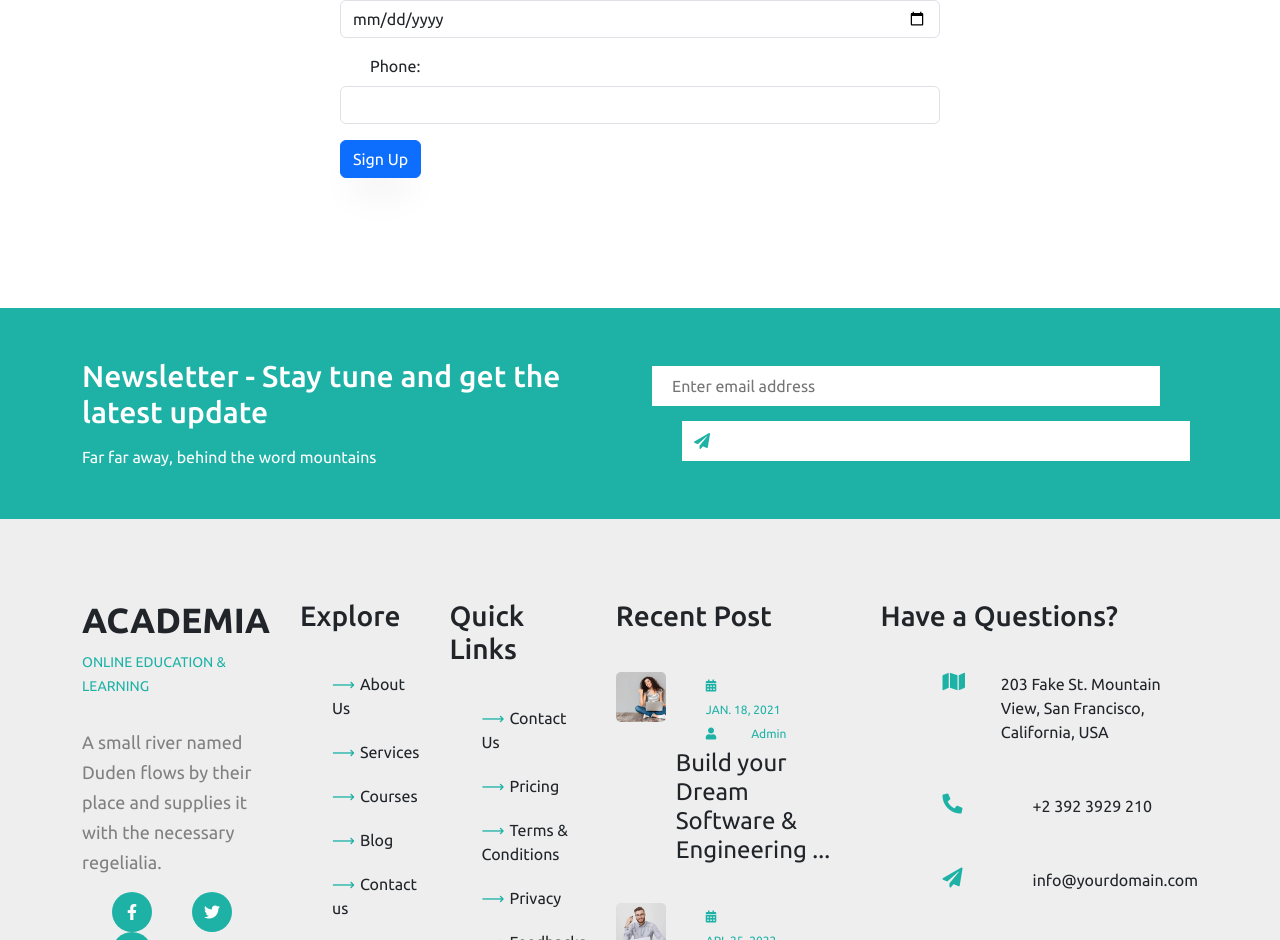
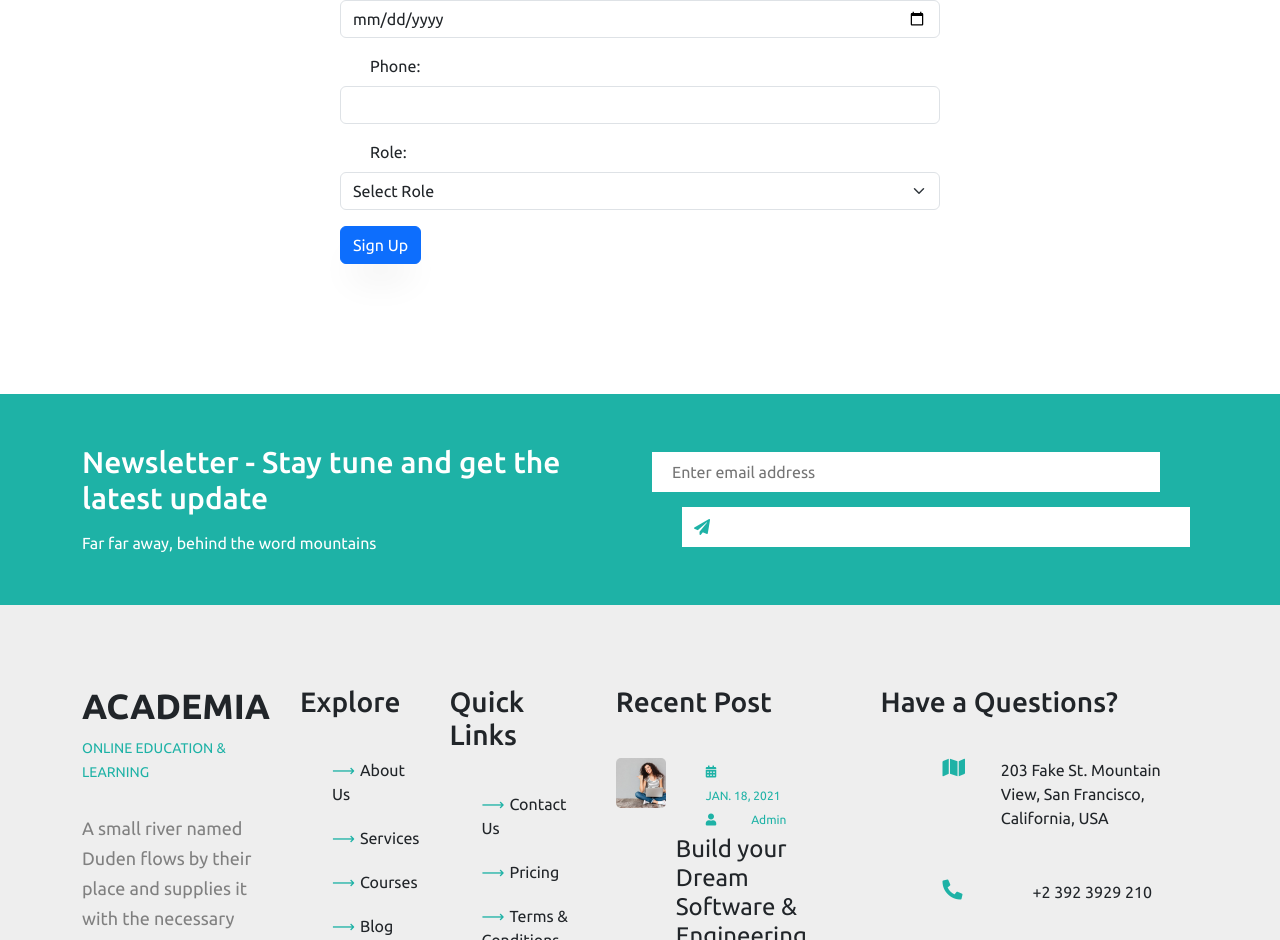
Before and after one commit to Abdallah2110678/ASWE-Project, a React (Create React App) app in the folder front-end/: page /sign-up in a window 1280 px wide. Shown: the part 1309-2249 px from the top of the page. Built offline with nearby package versions, Linux system fonts and the light colour scheme.

Commit message:
role in sign up

```diff
--- a/front-end/src/components/sign-up/Sign-up.jsx
+++ b/front-end/src/components/sign-up/Sign-up.jsx
@@ -2,7 +2,7 @@ import React, { useState } from "react";
 import Back from "../common/back/Back";
 import axios from "axios";
 import { Link } from "react-router-dom";
-import {REST_API_BASE_URL} from "./../../App";
+import { REST_API_BASE_URL } from "./../../App";
 
 const SignUp = () => {
   const [fname, setFname] = useState("");
@@ -12,6 +12,7 @@ const SignUp = () => {
   const [gender, setGender] = useState("");
   const [dob, setDob] = useState("");
   const [phone, setPhone] = useState("");
+  const [role, setRole] = useState(""); // Added state for role
   const [successMessage, setSuccessMessage] = useState("");
   const [errors, setErrors] = useState({});
 
@@ -27,6 +28,7 @@ const SignUp = () => {
       gender: "Gender",
       dob: "Date of Birth",
       phone: "Phone",
+      role: "Role", // Added rule for role
     };
 
     // Perform validation
@@ -72,6 +74,9 @@ const SignUp = () => {
       case "phone":
         setPhone(value);
         break;
+      case "role":
+        setRole(value);
+        break;
       default:
         break;
     }
@@ -95,7 +100,7 @@ const SignUp = () => {
         gender,
         dob,
         phone,
-        role: "STUDENT",
+        role, // Include role in request payload
       });
       console.log(response.data);
       setSuccessMessage("Sign up successful.");
@@ -106,6 +111,7 @@ const SignUp = () => {
       setGender("");
       setDob("");
       setPhone("");
+      setRole("");
     } catch (error) {
       console.error("Sign up failed:", error);
     }
@@ -235,6 +241,25 @@ const SignUp = () => {
               <div className="error text-danger">{errors.phone}</div>
             )}
           </div>
+          <div className="mb-3">
+            <label htmlFor="role" className="form-label">
+              Role:
+            </label>
+            <select
+              className="form-select"
+              id="role"
+              name="role"
+              value={role}
+              onChange={handleChange}
+            >
+              <option value="">Select Role</option>
+              <option value="STUDENT">Student</option>
+              <option value="INSTRUCTOR">Instructor</option>
+            </select>
+            {errors.role && (
+              <div className="error text-danger">{errors.role}</div>
+            )}
+          </div>
           <button type="submit" className="btn btn-primary">
             Sign Up
           </button>
```
